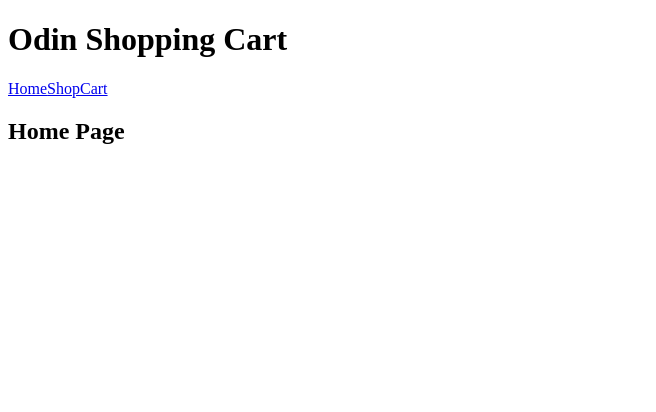
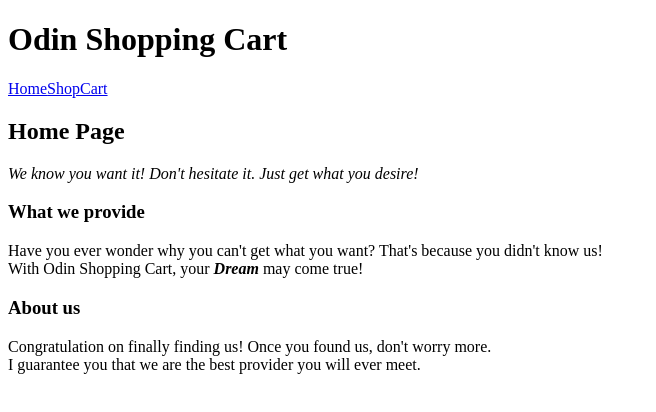
Before and after one commit to eudooyoung/odin-shopping-cart, a React (Vite) app: page / in a window 1280 px wide. Shown: the top 412 px of the page, without its empty margins (0-656 px from the left). Built offline with nearby package versions, Linux system fonts and the light colour scheme.

Commit message:
feat: fill home page with random words

```diff
--- a/src/routes/home/Home.tsx
+++ b/src/routes/home/Home.tsx
@@ -2,6 +2,31 @@ export default function Home() {
   return (
     <>
       <h2>Home Page</h2>
+      <p>
+        <i>We know you want it! Don't hesitate it. Just get what you desire!</i>
+      </p>
+      <section>
+        <h3>What we provide</h3>
+        <p>
+          Have you ever wonder why you can't get what you want? That's because
+          you didn't know us!
+          <br />
+          With Odin Shopping Cart, your{" "}
+          <strong>
+            <i>Dream</i>
+          </strong>{" "}
+          may come true!
+        </p>
+      </section>
+      <section>
+        <h3>About us</h3>
+        <p>
+          Congratulation on finally finding us! Once you found us, don't worry
+          more.
+          <br />I guarantee you that we are the best provider you will ever
+          meet.
+        </p>
+      </section>
     </>
   );
 }
```
